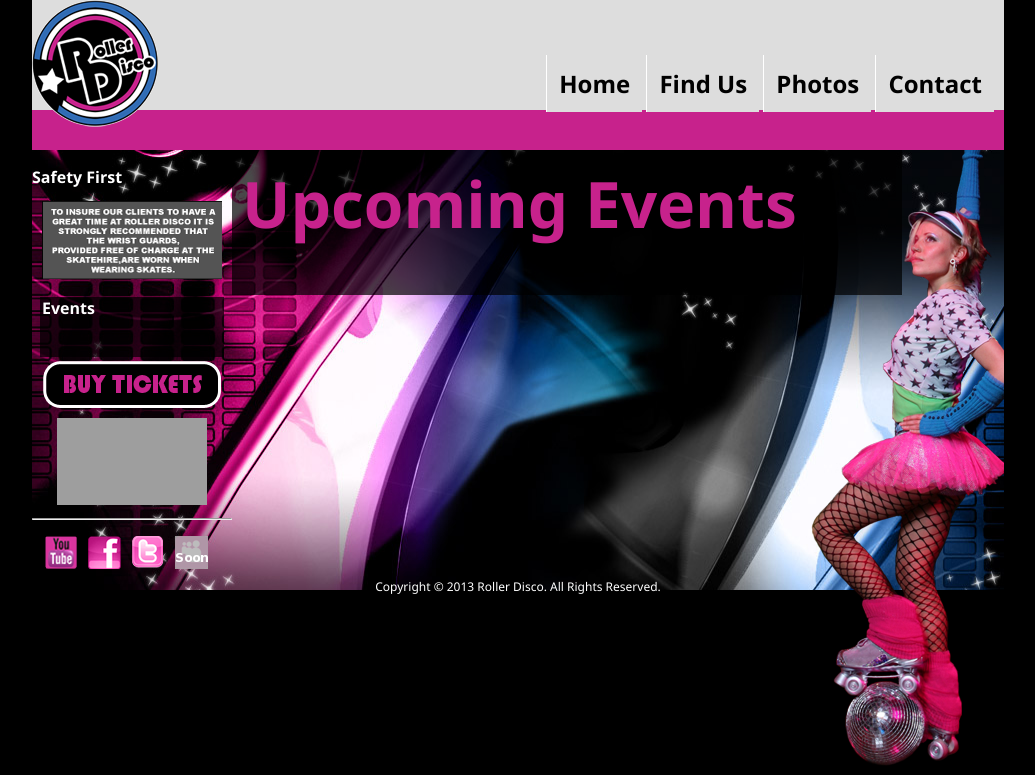
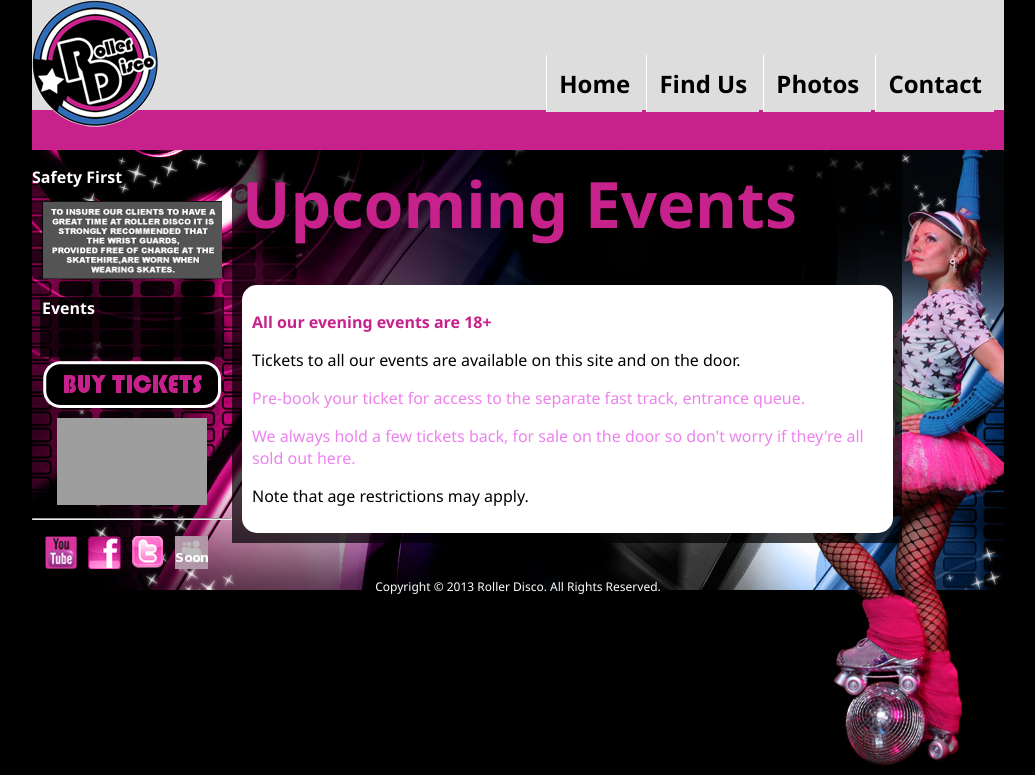
Before and after one commit to jakepearse/rd, a Django app: template templates/event_list.html in a window 1280 px wide. Shown: the top 775 px of the page, without its empty margins (122-1157 px from the left). Run offline with Django 3.2, Linux system fonts and the light colour scheme; the template is opened without the code that fills it, so the values that code supplies are empty; some libraries are stand-ins or nearby versions; grey boxes are pictures that could not be loaded.

Commit message:
made changes to event and buytickets page

```diff
--- a/site_framework/static/css/template.css
+++ b/site_framework/static/css/template.css
@@ -97,8 +97,17 @@ a img { /* this selector removes the default blue border displayed in some brows
 	padding: 10px;
 	width: 97%;
 }
-.event_content, .event_content p, .event_content h3 {
+.event_content, .event_content p, .event_content label {
 	color: #000;
+}
+.event_content h3 {
+	color: #C7228C;
+}
+.event_content .errorlist li {
+	color: red;
+}
+.event_content .special_text {
+	color: #EE82EE;
 }
 .clear {
 	clear: both;
@@ -376,10 +385,18 @@ input.button_login:hover{
 }
 .send {
 	position: absolute;
-	bottom: 0;
+	bottom: 10px;
 	margin: 10px 5px;
 	background-color: #000000;
     border: 2px solid #FFFFFF;
+    color: #FFFFFF;
+    cursor: pointer;
+}
+.buy_ticket {
+	margin: 10px 5px;
+	padding: 3px 5px;
+	background-color: #000;
+    border: 2px solid #C7228C;
     color: #FFFFFF;
     cursor: pointer;
 }
--- a/templates/event_detail.html
+++ b/templates/event_detail.html
@@ -7,6 +7,10 @@
 		<p>Doors open at: {{promotion.startTime}}</p>
 		<p>Event Finishes at: {{promotion.finishTime}}</p>
 		<p>Ticket price (includes Skate Hire): &pound;{{promotion.price}} per person</p>
+		<p>Student tickets are available on the door, £6 with NUS (only student ID with a valid expiry date will be accepted)</p>
+		<p class="special_text">Pre-book your ticket for access to the separate fast track, entrance queue.</p>
+		<p class="special_text">We always hold a few tickets back, for sale on the door so don't worry if they're all sold out here.</p>
+
 	</div>
 	<hr>
 	{% autoescape off %}
--- a/templates/event_list.html
+++ b/templates/event_list.html
@@ -9,4 +9,11 @@
     {% endfor %}
 	</ul>
 	<br class="clear" />
+    <div class="event_content">
+		<h3>All our evening events are 18+</h3>
+		<p>Tickets to all our events are available on this site and on the door.</p>
+		<p class="special_text">Pre-book your ticket for access to the separate fast track, entrance queue.</p>
+		<p class="special_text">We always hold a few tickets back, for sale on the door so don't worry if they're all sold out here.</p>
+		<p>Note that age restrictions may apply.</p>
+	</div>
 {% endblock %}
```
Also changed, not shown: templates/buytickets.html (+9 -13 lines).
